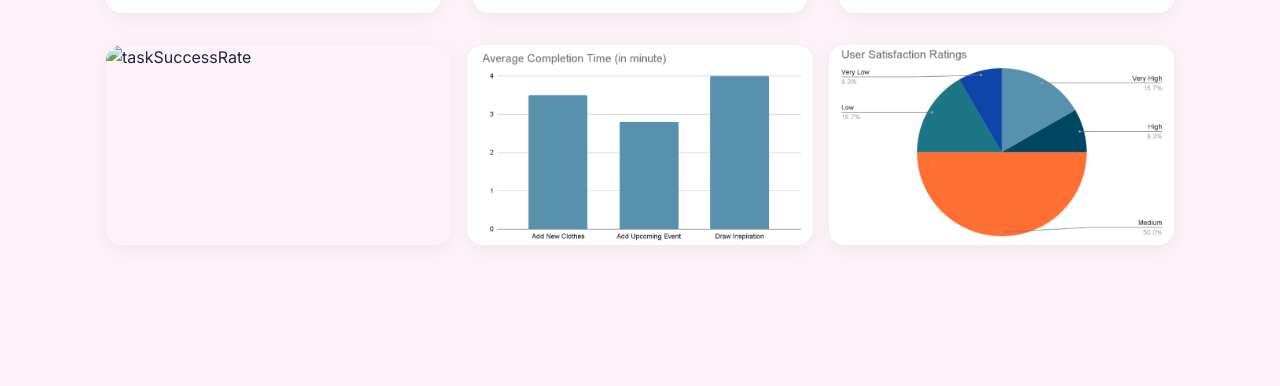
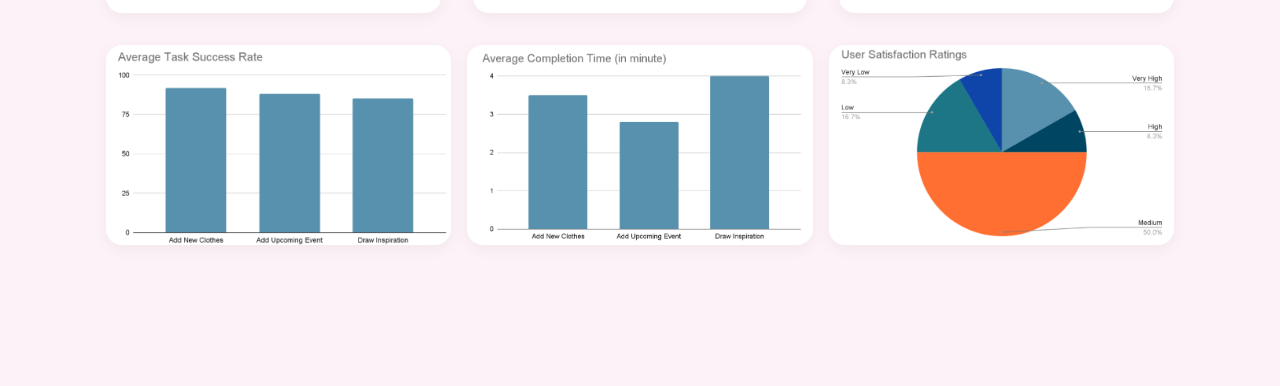
Before and after one commit to yliu307/yliu307.github.io, a plain HTML site: page results.html in a window 1280 px wide. Shown: the part 753-1139 px from the top of the page. Drawn offline with Linux system fonts and the light colour scheme.

Commit message:
Update results.html

```diff
--- a/results.html
+++ b/results.html
@@ -62,7 +62,7 @@
         margin: 2rem auto;
       ">
       <img
-        src="asset/teskSuccessRate.png"
+        src="asset/taskSuccessRate.png"
         alt="taskSuccessRate"
         style="flex:1; border-radius:1rem; box-shadow:0 4px 16px rgba(0,0,0,.05); max-height:200px; object-fit:cover;"
       />
```
